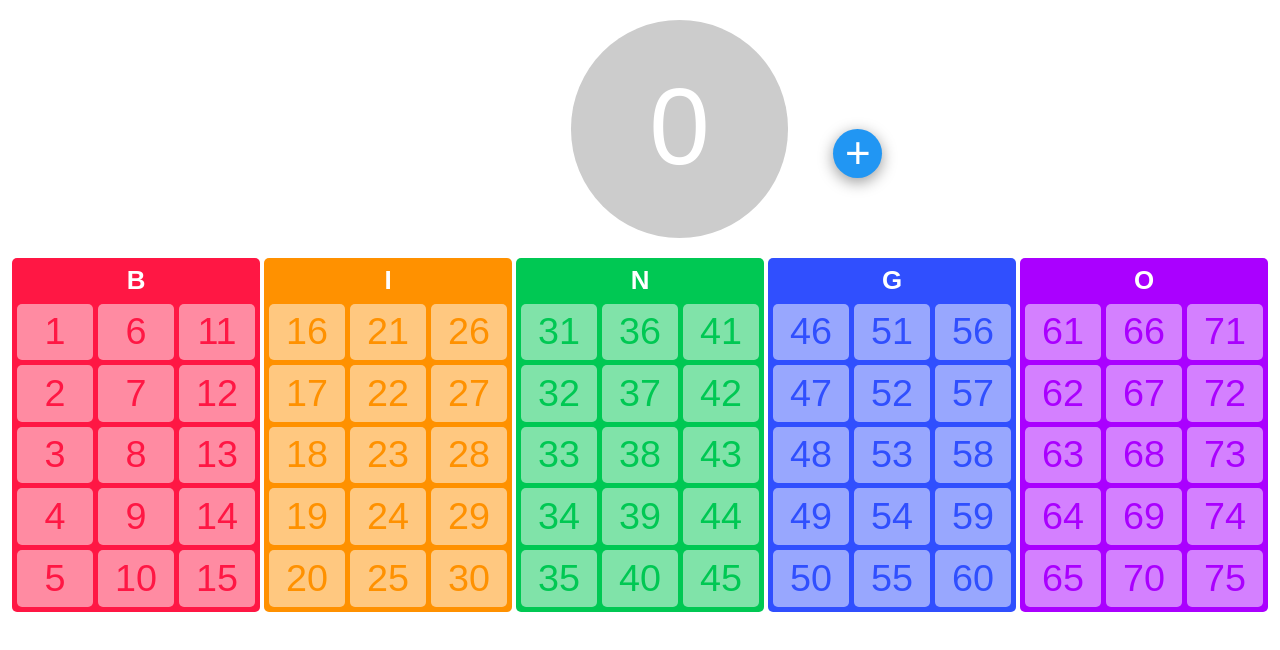
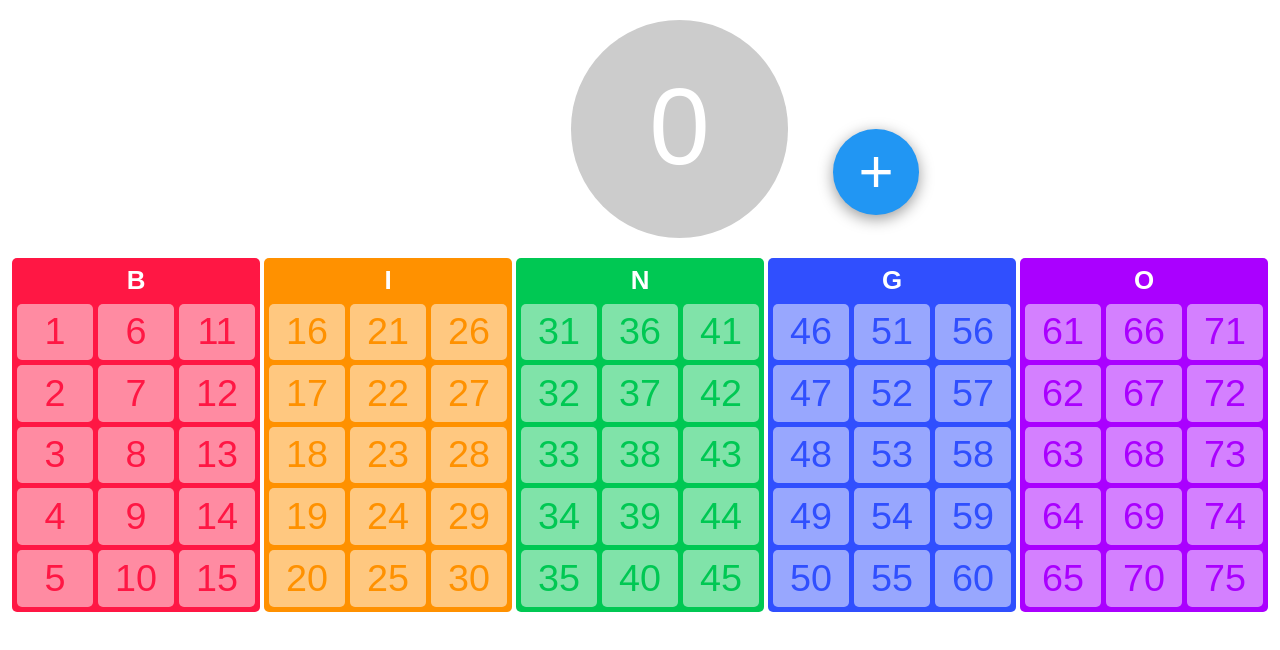
Before and after one commit to mkasumi/bingo, a website: page index.html in a window 1280 px wide. Drawn offline with Linux system fonts and the light colour scheme.

Commit message:
ボタンサイズを調整

```diff
--- a/scss/atoms/_button.scss
+++ b/scss/atoms/_button.scss
@@ -3,11 +3,11 @@
     display: flex;
     align-items: center;
     justify-content: center;
-    width: calc(1em + .4vw);
-    height: calc(1em + .4vw);
+    width: calc(1em + 2vw);
+    height: calc(1em + 2vw);
     padding: 0;
     color: #FFF;
-    font-size: 44px;
+    font-size: calc(2em + 2.2vw);
     line-height: 1;
     border: 0;
     border-radius: 50%;
```
Also changed, not shown: css/bingo.css, css/bingo.min.css.
